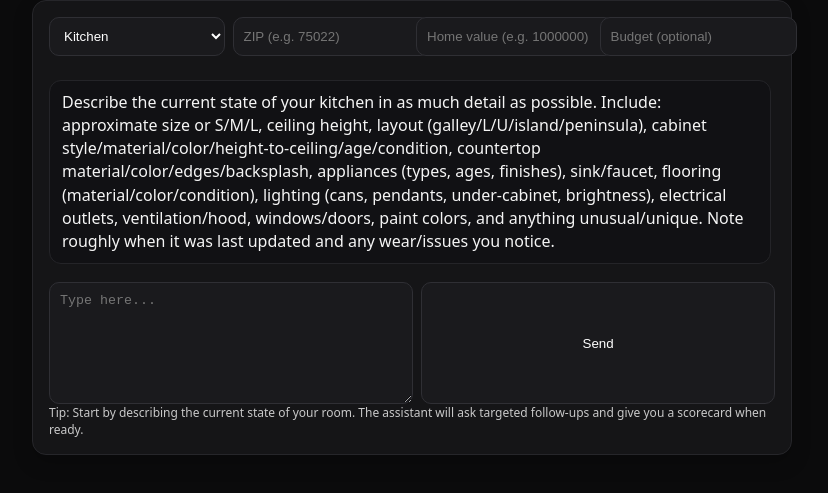
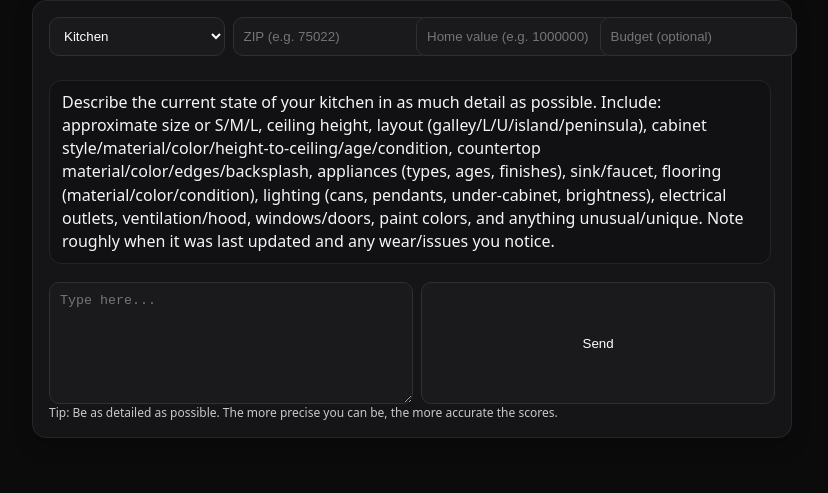
Before and after one commit to WhiteRain97/renoview2, a website: page public/index.html in a window 1280 px wide. Shown: the part 97-590 px from the top of the page, without its empty margins (228-1056 px from the left). Drawn offline with Linux system fonts and the light colour scheme.

Commit message:
Change user input tip for clarity
Updated tip text for user input guidance.

```diff
--- a/public/index.html
+++ b/public/index.html
@@ -40,7 +40,7 @@
         <textarea id="input" placeholder="Type here..."></textarea>
         <button id="send">Send</button>
       </div>
-      <div class="small">Tip: Start by describing the current state of your room. The assistant will ask targeted follow-ups and give you a scorecard when ready.</div>
+      <div class="small">Tip: Be as detailed as possible. The more precise you can be, the more accurate the scores. </div>
     </div>
   </div>
 
```
